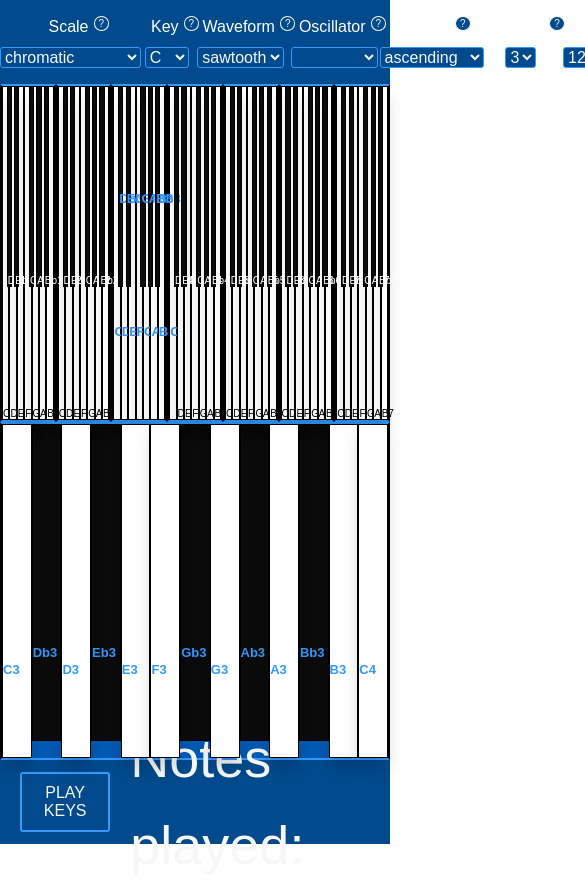
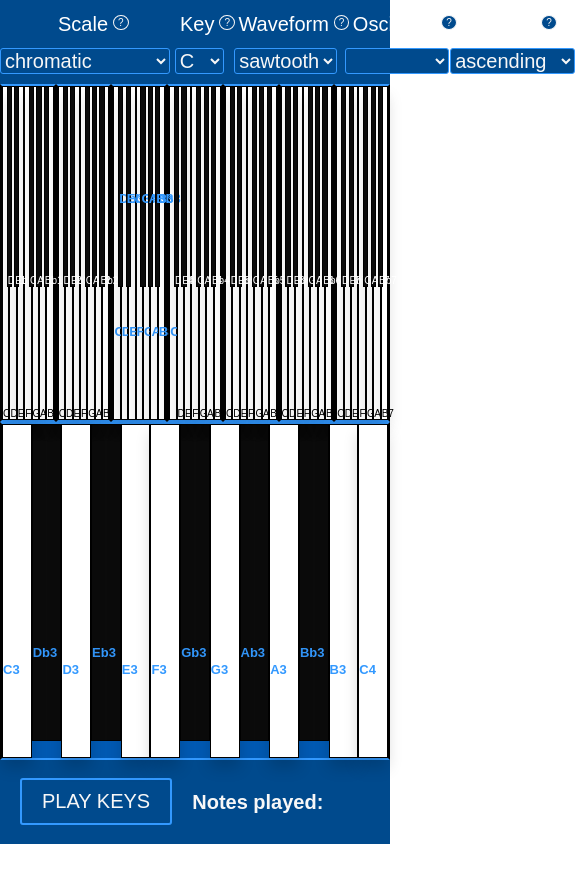
Before and after one commit to dcmorales/digital-keyboard, a React (Create React App) app: page / in a window 390 px wide. Shown: the top 882 px of the page, 585 px wide, since content can reach past the window. After the commit the page ends 844 px from the top, so only its background shows below. Built offline with nearby package versions, Linux system fonts and the light colour scheme.

Commit message:
Finished responsive design for extra large breakpoint

```diff
--- a/src/sass/_abstracts.scss
+++ b/src/sass/_abstracts.scss
@@ -17,8 +17,8 @@ $color-black: #000;
 
 // Font
 $font-size-largest: 5.4rem;
-$font-size-extra-large: 4.6rem;
-$font-size-large: 1.6rem;
+$font-size-extra-large: 4.4rem;
+$font-size-large: 2rem;
 $font-size-medium: 1.3rem;
 $font-size-small: 1rem;
 $font-primary: sans-serif;
--- a/src/sass/_components.scss
+++ b/src/sass/_components.scss
@@ -216,4 +216,18 @@
     align-self: center;
     padding-left: 1rem;
   }
+
+  @media only screen and (max-width: $bp-extra-large) {
+    display: block;
+
+    &__label {
+      font-size: $font-size-large;
+      font-weight: 800;
+    }
+
+    &__list {
+      font-size: $font-size-extra-large;
+      padding-left: 0;
+    }
+  }
 }
```
